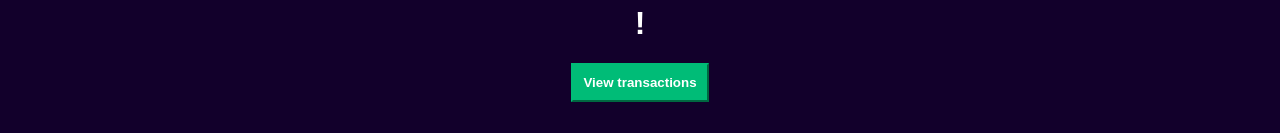
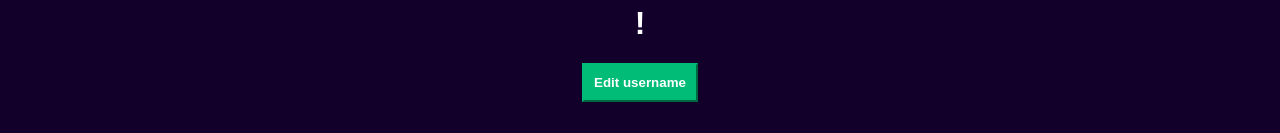
Before and after one commit to larbalestrier/ArgentBank-website, a React (Create React App) app in the folder frontend/: page /User in a window 1280 px wide. Shown: the part 143-276 px from the top of the page. Built offline with nearby package versions, Linux system fonts and the light colour scheme; no server answers.

Commit message:
correction button edit

```diff
--- a/frontend/src/components/editButton/editButton.jsx
+++ b/frontend/src/components/editButton/editButton.jsx
@@ -53,7 +53,7 @@ function EditButton() {
                 </div>
             ) : (
                 <Button
-                    name={'View transactions'}
+                    name={'Edit username'}
                     className="edit-button"
                     onClick={() => setIsEditing(true)}>
                 </Button>
```
